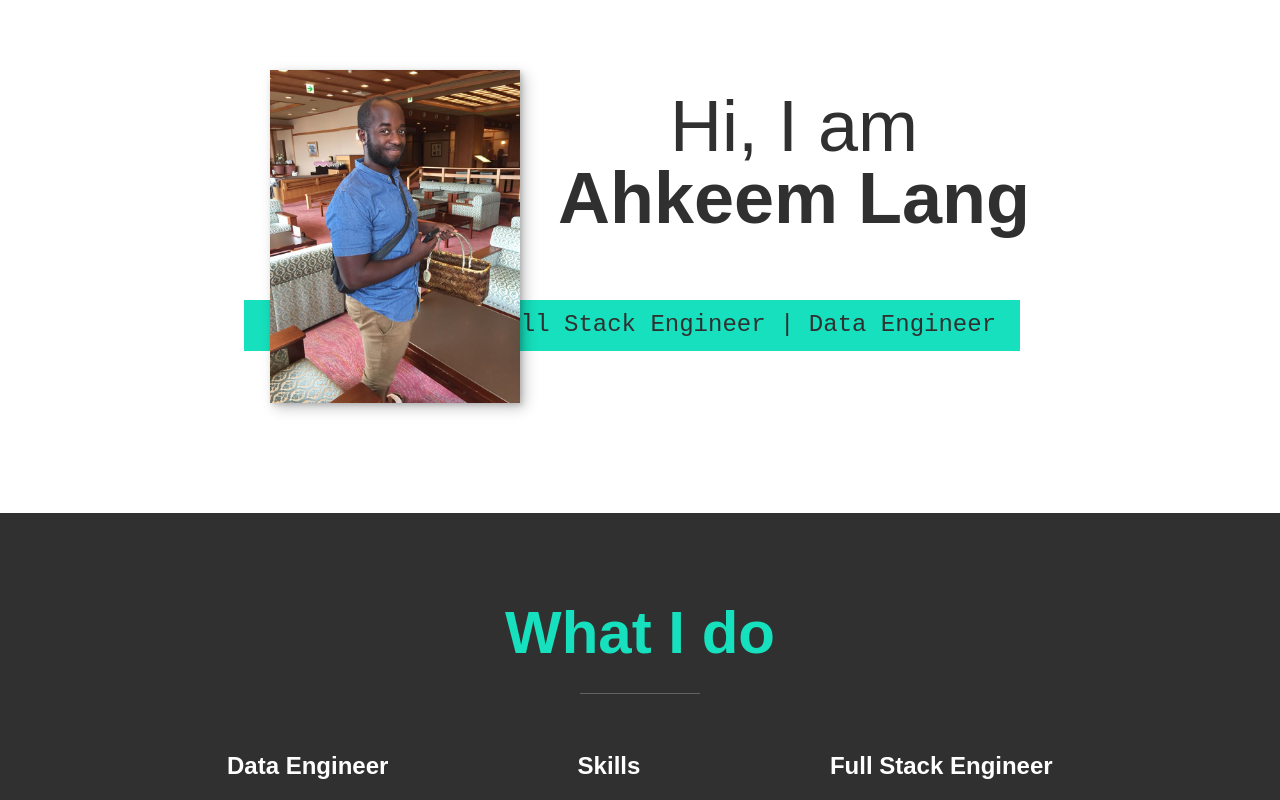
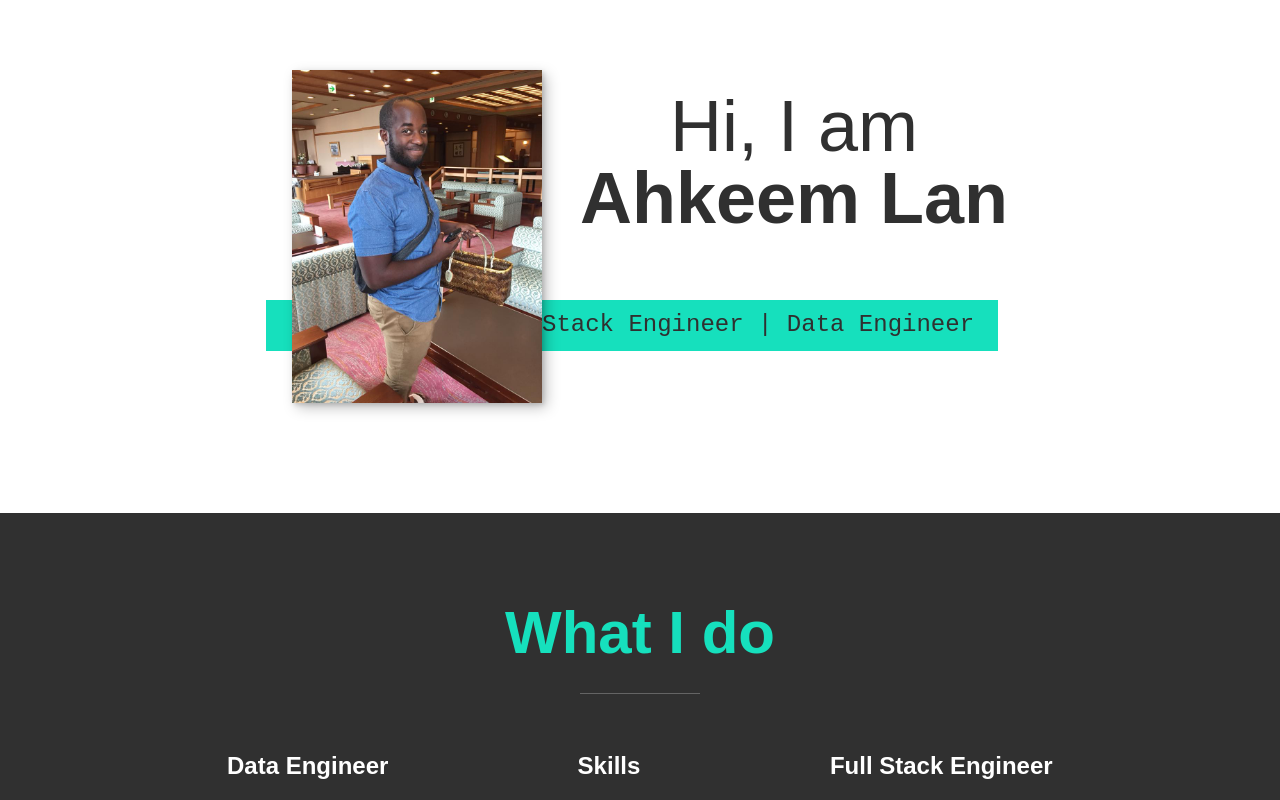
Before and after one commit to Langster2323/Ahkeem-s-site, a React (Create React App) app: page / in a window 1280 px wide. Shown: the top 800 px of the page. Built offline with nearby package versions, Linux system fonts and the light colour scheme.

Commit message:
testing build

```diff
--- a/src/App.js
+++ b/src/App.js
@@ -144,7 +144,7 @@ function App() {
     <div className="App">
         <section className="intro" id="home">
             <h1 ref={el => {header__intro = el}} className="section__title section__title--intro">
-                Hi, I am <strong>Ahkeem Lang</strong>
+                Hi, I am <strong>Ahkeem Lan</strong>
             </h1>
             <p ref={el => {sub__intro = el}} className="section__subtitle section__subtitle--intro">Full Stack Engineer | Data Engineer</p>
             <img ref={el => {img__intro = el}} src={ahkeem} alt="Ahkeem" className="intro__img" />
```
